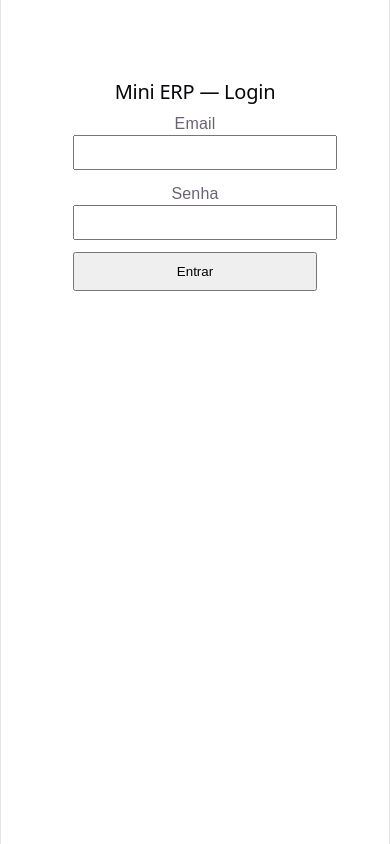
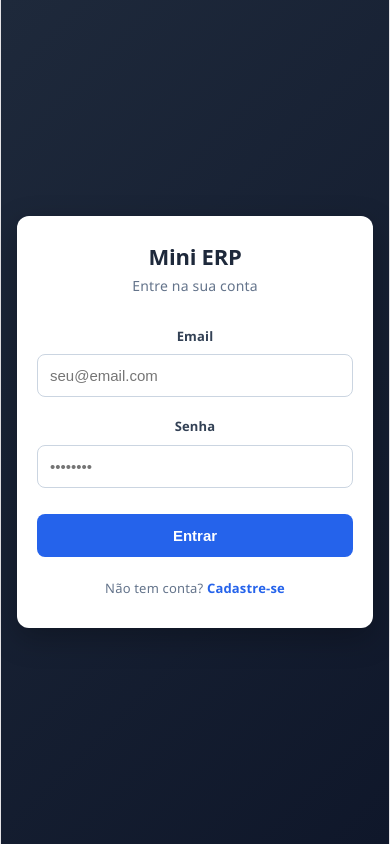
Before and after one commit to devgomes07-droid/mini-erp, a React app in the folder frontend/: page / in a window 390 px wide. Built offline with nearby package versions, Linux system fonts and the light colour scheme; the HTML template or start-up script is replaced by a standard one.

Commit message:
Add auth pages styling with dedicated CSS and responsive card layout

```diff
--- a/frontend/src/App.jsx
+++ b/frontend/src/App.jsx
@@ -1,13 +1,23 @@
 import { BrowserRouter, Routes, Route } from "react-router-dom";
 import Login from "./pages/Login";
+import Cadastro from "./pages/Cadastro";
 import Produtos from "./pages/Produtos";
+import RotaProtegida from "./components/RotaProtegida";
 
 function App() {
   return (
     <BrowserRouter>
       <Routes>
         <Route path="/" element={<Login />} />
-        <Route path="/produtos" element={<Produtos />} />
+        <Route path="/cadastro" element={<Cadastro />} />
+        <Route
+          path="/produtos"
+          element={
+            <RotaProtegida>
+              <Produtos />
+            </RotaProtegida>
+          }
+        />
       </Routes>
     </BrowserRouter>
   );
--- /dev/null
+++ b/frontend/src/components/RotaProtegida.jsx
@@ -0,0 +1,13 @@
+import { Navigate } from "react-router-dom";
+
+function RotaProtegida({ children }) {
+  const token = localStorage.getItem("token");
+
+  if (!token) {
+    return <Navigate to="/" replace />;
+  }
+
+  return children;
+}
+
+export default RotaProtegida;
--- /dev/null
+++ b/frontend/src/pages/Auth.css
@@ -0,0 +1,136 @@
+.auth-page {
+  min-height: 100vh;
+  display: flex;
+  align-items: center;
+  justify-content: center;
+  background: linear-gradient(135deg, #1e293b, #0f172a);
+  font-family: 'Segoe UI', sans-serif;
+  padding: 16px;
+  box-sizing: border-box;
+}
+
+.auth-card {
+  background: #ffffff;
+  padding: 40px 32px;
+  border-radius: 16px;
+  box-shadow: 0 10px 30px rgba(0, 0, 0, 0.25);
+  width: 100%;
+  max-width: 380px;
+  box-sizing: border-box;
+}
+
+.auth-title {
+  margin: 0;
+  font-size: 26px;
+  font-weight: 700;
+  color: #1e293b;
+  text-align: center;
+}
+
+.auth-subtitle {
+  margin: 4px 0 28px;
+  font-size: 14px;
+  color: #64748b;
+  text-align: center;
+}
+
+.auth-field {
+  margin-bottom: 18px;
+}
+
+.auth-label {
+  display: block;
+  font-size: 13px;
+  font-weight: 600;
+  color: #334155;
+  margin-bottom: 6px;
+}
+
+.auth-input {
+  width: 100%;
+  padding: 12px;
+  font-size: 15px;
+  border: 1px solid #cbd5e1;
+  border-radius: 8px;
+  outline: none;
+  box-sizing: border-box;
+  transition: border-color 0.15s;
+}
+
+.auth-input:focus {
+  border-color: #2563eb;
+}
+
+.auth-button {
+  width: 100%;
+  padding: 13px;
+  margin-top: 8px;
+  font-size: 15px;
+  font-weight: 600;
+  color: #fff;
+  border: none;
+  border-radius: 8px;
+  cursor: pointer;
+  transition: opacity 0.15s;
+}
+
+.auth-button:hover {
+  opacity: 0.9;
+}
+
+.auth-button-login {
+  background: #2563eb;
+}
+
+.auth-button-cadastro {
+  background: #16a34a;
+}
+
+.auth-erro {
+  color: #dc2626;
+  font-size: 13px;
+  margin-bottom: 12px;
+  background: #fef2f2;
+  padding: 8px 12px;
+  border-radius: 6px;
+  border: 1px solid #fecaca;
+}
+
+.auth-sucesso {
+  color: #16a34a;
+  font-size: 14px;
+  text-align: center;
+  font-weight: 600;
+  background: #f0fdf4;
+  padding: 12px;
+  border-radius: 8px;
+  border: 1px solid #bbf7d0;
+}
+
+.auth-footer {
+  margin-top: 20px;
+  font-size: 13px;
+  text-align: center;
+  color: #64748b;
+}
+
+.auth-link {
+  color: #2563eb;
+  font-weight: 600;
+  text-decoration: none;
+}
+
+.auth-link:hover {
+  text-decoration: underline;
+}
+
+@media (max-width: 420px) {
+  .auth-card {
+    padding: 28px 20px;
+    border-radius: 12px;
+  }
+
+  .auth-title {
+    font-size: 22px;
+  }
+}
--- /dev/null
+++ b/frontend/src/pages/Cadastro.jsx
@@ -0,0 +1,79 @@
+import { useState } from "react";
+import { useNavigate } from "react-router-dom";
+import { registrar } from "../services/api";
+import "./Auth.css";
+
+function Cadastro() {
+  const navigate = useNavigate();
+  const [email, setEmail] = useState("");
+  const [senha, setSenha] = useState("");
+  const [erro, setErro] = useState("");
+  const [sucesso, setSucesso] = useState(false);
+
+  async function handleSubmit(e) {
+    e.preventDefault();
+    setErro("");
+
+    try {
+      await registrar(email, senha);
+      setSucesso(true);
+      setTimeout(() => navigate("/"), 1200);
+    } catch (err) {
+      setErro(err.message);
+    }
+  }
+
+  return (
+    <div className="auth-page">
+      <div className="auth-card">
+        <h2 className="auth-title">Mini ERP</h2>
+        <p className="auth-subtitle">Crie sua conta</p>
+
+        {sucesso ? (
+          <p className="auth-sucesso">Cadastro realizado! Redirecionando...</p>
+        ) : (
+          <form onSubmit={handleSubmit}>
+            <div className="auth-field">
+              <label className="auth-label">Email</label>
+              <input
+                type="email"
+                value={email}
+                onChange={(e) => setEmail(e.target.value)}
+                className="auth-input"
+                placeholder="seu@email.com"
+                required
+              />
+            </div>
+
+            <div className="auth-field">
+              <label className="auth-label">Senha</label>
+              <input
+                type="password"
+                value={senha}
+                onChange={(e) => setSenha(e.target.value)}
+                className="auth-input"
+                placeholder="••••••••"
+                required
+              />
+            </div>
+
+            {erro && <p className="auth-erro">{erro}</p>}
+
+            <button type="submit" className="auth-button auth-button-cadastro">
+              Cadastrar
+            </button>
+          </form>
+        )}
+
+        <p className="auth-footer">
+          Já tem conta?{" "}
+          <a href="/" className="auth-link">
+            Fazer login
+          </a>
+        </p>
+      </div>
+    </div>
+  );
+}
+
+export default Cadastro;
--- a/frontend/src/pages/Login.jsx
+++ b/frontend/src/pages/Login.jsx
@@ -1,13 +1,13 @@
 import { useState } from "react";
 import { useNavigate } from "react-router-dom";
 import { login } from "../services/api";
+import "./Auth.css";
 
 function Login() {
   const navigate = useNavigate();
   const [email, setEmail] = useState("");
   const [senha, setSenha] = useState("");
   const [erro, setErro] = useState("");
-
 
   async function handleSubmit(e) {
     e.preventDefault();
@@ -23,34 +23,50 @@ function Login() {
   }
 
   return (
-    <div style={{ maxWidth: 320, margin: "80px auto", fontFamily: "sans-serif" }}>
-      <h2>Mini ERP — Login</h2>
+    <div className="auth-page">
+      <div className="auth-card">
+        <h2 className="auth-title">Mini ERP</h2>
+        <p className="auth-subtitle">Entre na sua conta</p>
+
         <form onSubmit={handleSubmit}>
-        <div style={{ marginBottom: 12 }}>
-          <label>Email</label>
+          <div className="auth-field">
+            <label className="auth-label">Email</label>
             <input
               type="email"
               value={email}
               onChange={(e) => setEmail(e.target.value)}
-            style={{ width: "100%", padding: 8 }}
+              className="auth-input"
+              placeholder="seu@email.com"
               required
             />
           </div>
-        <div style={{ marginBottom: 12 }}>
-          <label>Senha</label>
+
+          <div className="auth-field">
+            <label className="auth-label">Senha</label>
             <input
               type="password"
               value={senha}
               onChange={(e) => setSenha(e.target.value)}
-            style={{ width: "100%", padding: 8 }}
+              className="auth-input"
+              placeholder="••••••••"
               required
             />
           </div>
-        {erro && <p style={{ color: "red" }}>{erro}</p>}
-        <button type="submit" style={{ width: "100%", padding: 10 }}>
+
+          {erro && <p className="auth-erro">{erro}</p>}
+
+          <button type="submit" className="auth-button auth-button-login">
             Entrar
           </button>
         </form>
+
+        <p className="auth-footer">
+          Não tem conta?{" "}
+          <a href="/cadastro" className="auth-link">
+            Cadastre-se
+          </a>
+        </p>
+      </div>
     </div>
   );
 }
--- a/frontend/src/services/api.js
+++ b/frontend/src/services/api.js
@@ -29,3 +29,17 @@ export async function listarProdutos() {
 
   return res.json();
 }
+
+export async function registrar(email, senha) {
+  const res = await fetch(`${API_URL}/auth/register`, {
+    method: "POST",
+    headers: { "Content-Type": "application/json" },
+    body: JSON.stringify({ email, senha }),
+  });
+
+  if (!res.ok) {
+    throw new Error("Erro ao cadastrar. Email pode já estar em uso.");
+  }
+
+  return res.json();
+}
```
Lines whose indentation alone changed are shown as unchanged.
